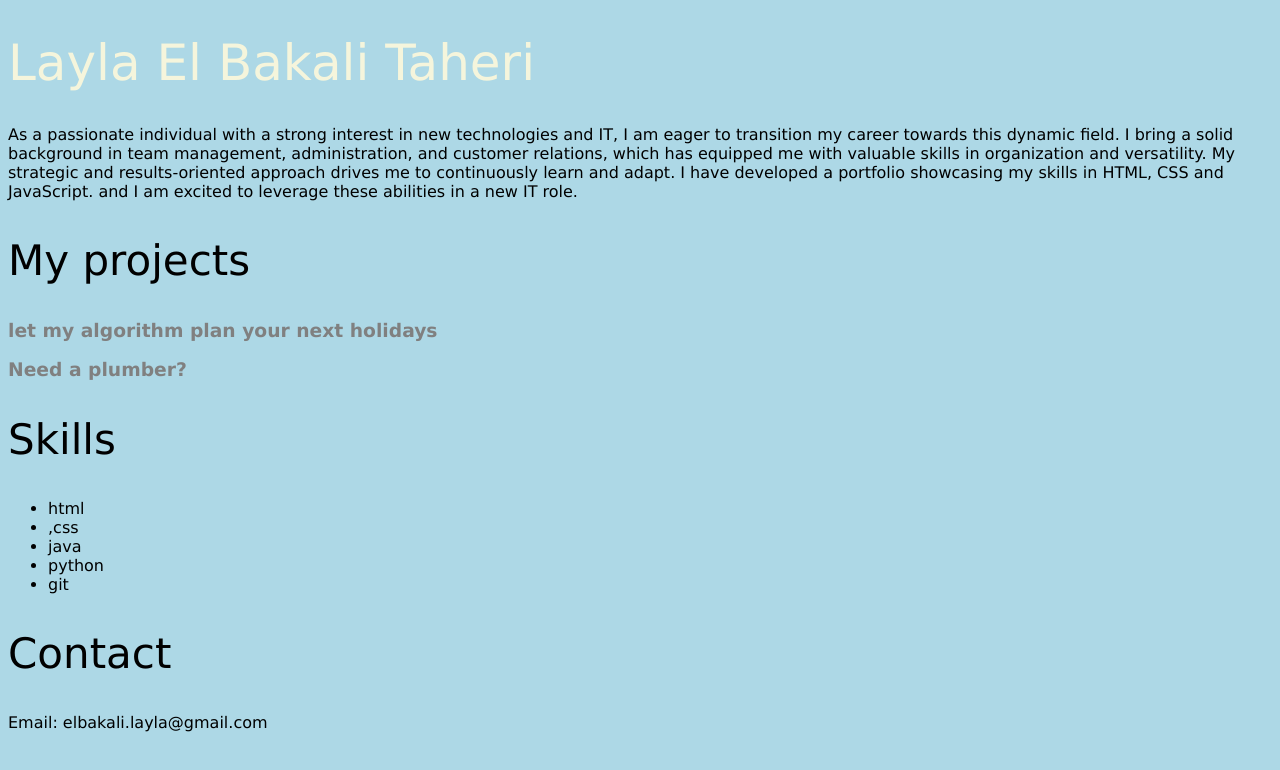
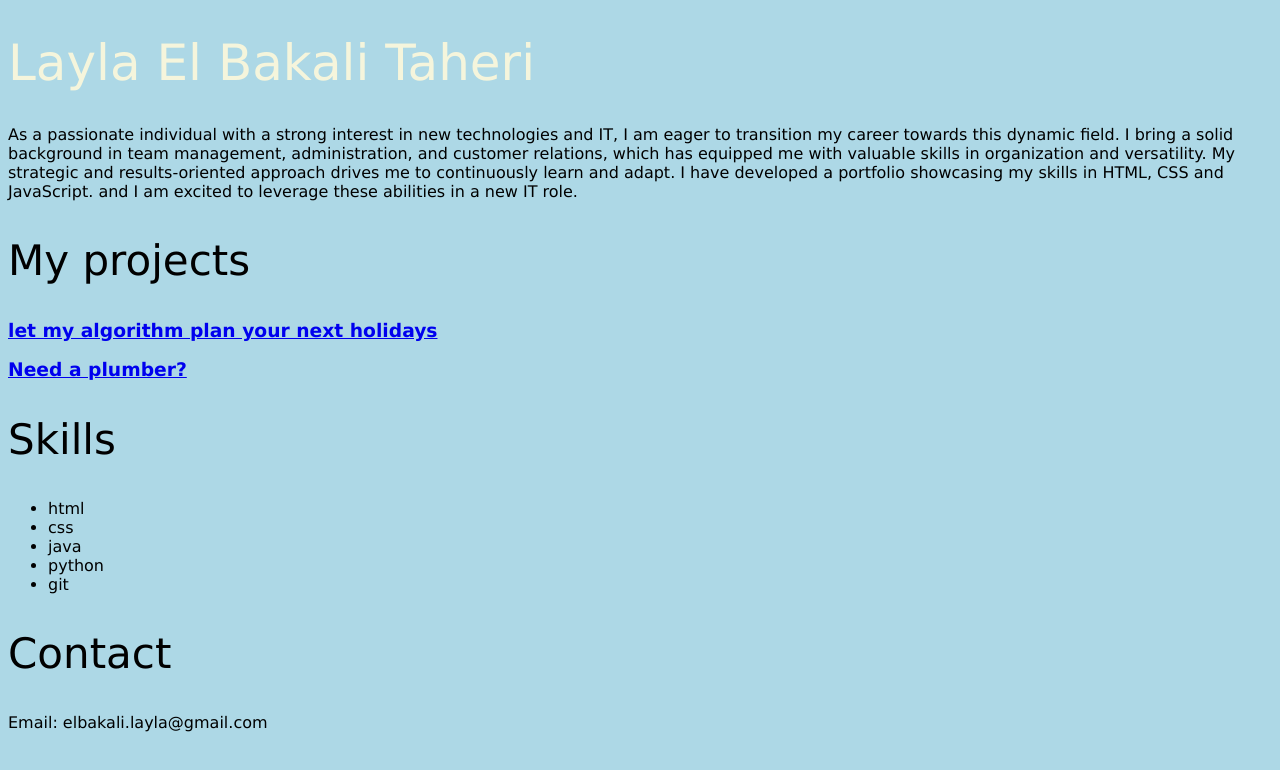
Before and after one commit to LaylaEBT/portfolio, a plain HTML site: page index.html in a window 1280 px wide. Drawn offline with Linux system fonts and the light colour scheme.

Commit message:
Update index.html

```diff
--- a/index.html
+++ b/index.html
@@ -19,13 +19,13 @@
       and I am excited to leverage these abilities in a new IT role.
     </p>
     <h2>My projects</h2>
-    <h3 href="holidays/holidays.html">let my algorithm plan your next holidays</h3>
+    <h3> <a href="holidays/holidays.html">let my algorithm plan your next holidays</a></h3>
     <p></p>
-    <h3 href="https://ecoairenergie.com/" >Need a plumber?</h3>
+    <h3> <a href="https://ecoairenergie.com/" >Need a plumber?</a></h3>
     <h2>Skills</h2>
     <ul>
         <li>html</li>
-        <li>,css</li>
+        <li>css</li>
         <li>java</li>
         <li>python</li>
         <li>git</li>
```
